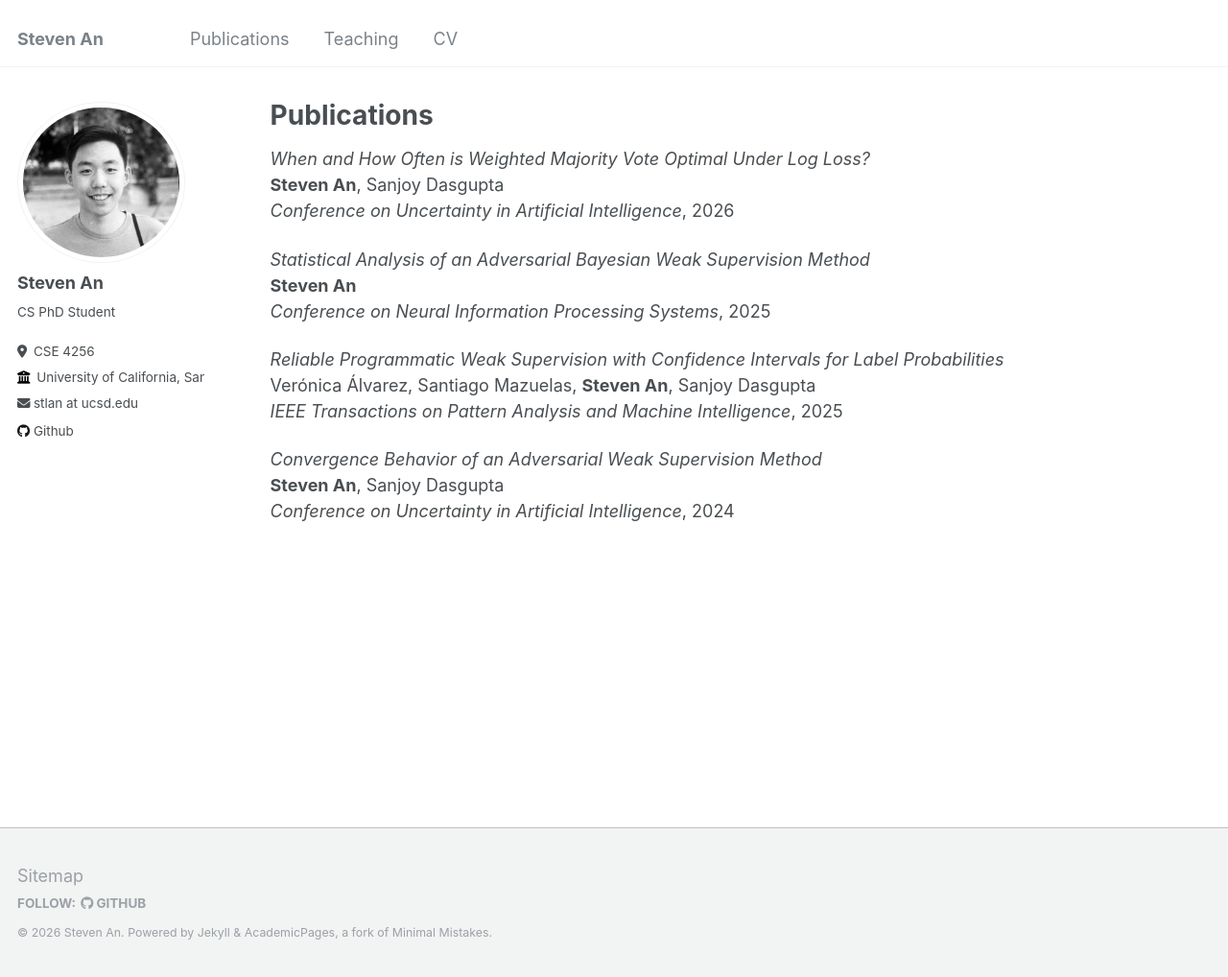
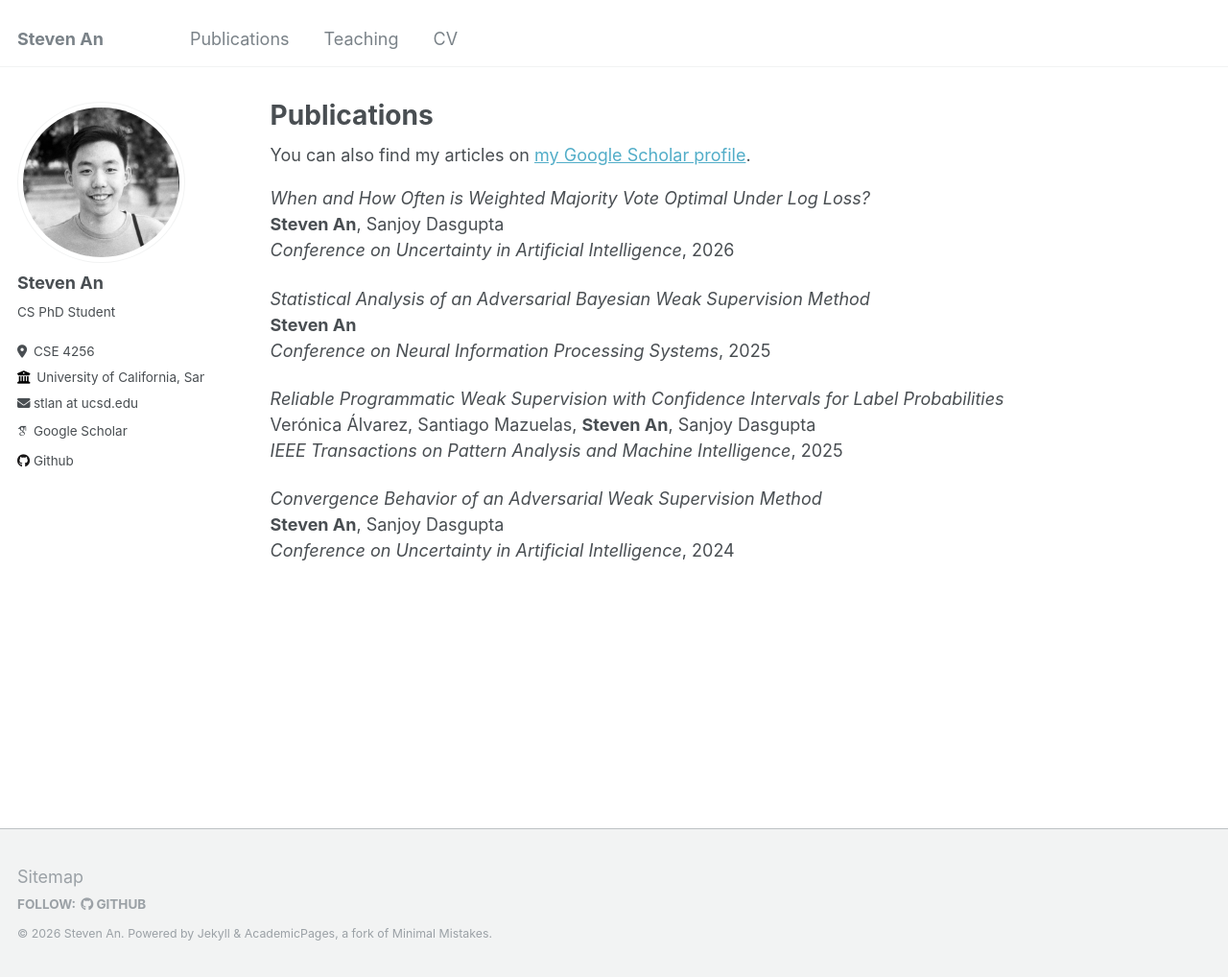
Before and after one commit to stevenan5/stevenan5.github.io, a Jekyll site: the page built from _pages/publications.md, in a window 1280 px wide and 1018 px high. Shown: the whole window at 96% size. Built offline with Jekyll 4.4.1, drawn with Linux system fonts in a browser that asks for light colours; some web fonts are replaced; part of the change alters nothing that is shown.

Commit message:
Update _config.yml

```diff
--- a/_config.yml
+++ b/_config.yml
@@ -32,7 +32,7 @@ author:
 
   # Academic websites
   arxiv            : # URL - Update with the correct link to your profile
-  googlescholar    : # URL
+  googlescholar    : "https://scholar.google.com/citations?user=7H77SpgAAAAJ&hl=en&oi=sra"
   impactstory      : # URL
   orcid            : # URL
   semantic         : # URL
```
